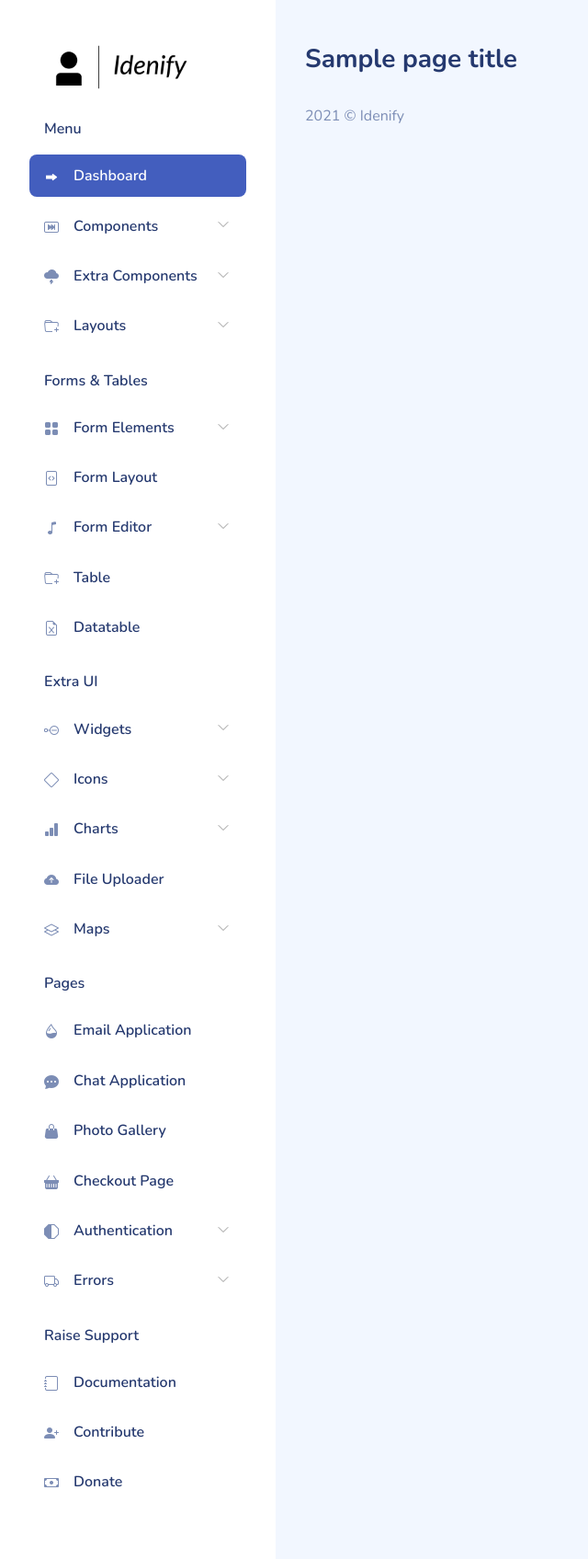
After one commit to SaadJamilAkhtar/Portfolio, a Django app: template templates/Main.html in a window 1280 px wide. The commit adds this page. Shown: the whole page at 92% size, without its empty margins (0-640 px from the left). Run offline with Django 4.2, Linux system fonts and the light colour scheme; the template is opened without the code that fills it: most values are stand-ins (such as "Sample title", 1, 10 or a date in 2020); some libraries are stand-ins or nearby versions.

Commit message:
added dashboard

```diff
--- a/Portfolio/settings.py
+++ b/Portfolio/settings.py
@@ -130,3 +130,5 @@ MEDIA_ROOT = os.path.join(BASE_DIR, 'media')
 MEDIA_URL = '/media/'
 
 CRISPY_TEMPLATE_PACK = 'bootstrap4'
+
+LOGIN_URL = 'login'
--- a/Portfolio/urls.py
+++ b/Portfolio/urls.py
@@ -23,5 +23,6 @@ from Main.views import *
 urlpatterns = [
                   path('admin/', admin.site.urls),
                   path('', index, name='main'),
-                  path('login', login_, name='login')
+                  path('login', login_, name='login'),
+                  path('dashboard', dashboard, name='dashboard'),
               ] + static(settings.MEDIA_URL, document_root=settings.MEDIA_ROOT)
--- /dev/null
+++ b/templates/Main.html
@@ -0,0 +1,428 @@
+{% load static %}
+<!DOCTYPE html>
+<html lang="en">
+
+<head>
+    <meta charset="UTF-8">
+    <meta name="viewport" content="width=device-width, initial-scale=1.0">
+    <title>{{ site_title }} - Idenify</title>
+
+    <link rel="preconnect" href="https://fonts.gstatic.com">
+    <link href="https://fonts.googleapis.com/css2?family=Nunito:wght@300;400;600;700;800&display=swap" rel="stylesheet">
+    <link rel="stylesheet" href="{% static 'assets/css/bootstrap.css' %}">
+
+    <link rel="stylesheet" href="{% static 'assets/vendors/iconly/bold.css' %}">
+
+    <link rel="stylesheet" href="{% static 'assets/vendors/perfect-scrollbar/perfect-scrollbar.css' %}">
+    <link rel="stylesheet" href="{% static 'assets/vendors/bootstrap-icons/bootstrap-icons.css' %}">
+    <link rel="stylesheet" href="{% static 'assets/css/app.css' %}">
+    <link rel="shortcut icon" href="{% static 'assets/imgs/favicon.svg' %}" type="image/x-icon">
+    {% block style %}
+    {% endblock %}
+</head>
+
+<body>
+<div id="app">
+    <div id="sidebar" class="active">
+        <div class="sidebar-wrapper active">
+            <div class="sidebar-header">
+                <div class="d-flex justify-content-between">
+                    <div class="logo">
+                        <a href="index.html"><img src="{% static 'assets/imgs/logo/logo.png' %}"
+                                                  style="height: 200px; margin-top: -70px; margin-bottom: -100px;"
+                                                  alt="Logo" srcset=""></a>
+                    </div>
+                    <div class="toggler">
+                        <a href="#" class="sidebar-hide d-xl-none d-block"><i class="bi bi-x bi-middle"></i></a>
+                    </div>
+                </div>
+            </div>
+            <div class="sidebar-menu">
+                <ul class="menu">
+                    <li class="sidebar-title">Menu</li>
+
+                    <li class="sidebar-item active ">
+                        <a href="index.html" class='sidebar-link'>
+                            <i class="bi bi-grid-fill"></i>
+                            <span>Dashboard</span>
+                        </a>
+                    </li>
+
+                    <li class="sidebar-item  has-sub">
+                        <a href="#" class='sidebar-link'>
+                            <i class="bi bi-stack"></i>
+                            <span>Components</span>
+                        </a>
+                        <ul class="submenu ">
+                            <li class="submenu-item ">
+                                <a href="component-alert.html">Alert</a>
+                            </li>
+                            <li class="submenu-item ">
+                                <a href="component-badge.html">Badge</a>
+                            </li>
+                            <li class="submenu-item ">
+                                <a href="component-breadcrumb.html">Breadcrumb</a>
+                            </li>
+                            <li class="submenu-item ">
+                                <a href="component-button.html">Button</a>
+                            </li>
+                            <li class="submenu-item ">
+                                <a href="component-card.html">Card</a>
+                            </li>
+                            <li class="submenu-item ">
+                                <a href="component-carousel.html">Carousel</a>
+                            </li>
+                            <li class="submenu-item ">
+                                <a href="component-dropdown.html">Dropdown</a>
+                            </li>
+                            <li class="submenu-item ">
+                                <a href="component-list-group.html">List Group</a>
+                            </li>
+                            <li class="submenu-item ">
+                                <a href="component-modal.html">Modal</a>
+                            </li>
+                            <li class="submenu-item ">
+                                <a href="component-navs.html">Navs</a>
+                            </li>
+                            <li class="submenu-item ">
+                                <a href="component-pagination.html">Pagination</a>
+                            </li>
+                            <li class="submenu-item ">
+                                <a href="component-progress.html">Progress</a>
+                            </li>
+                            <li class="submenu-item ">
+                                <a href="component-spinner.html">Spinner</a>
+                            </li>
+                            <li class="submenu-item ">
+                                <a href="component-tooltip.html">Tooltip</a>
+                            </li>
+                        </ul>
+                    </li>
+
+                    <li class="sidebar-item  has-sub">
+                        <a href="#" class='sidebar-link'>
+                            <i class="bi bi-collection-fill"></i>
+                            <span>Extra Components</span>
+                        </a>
+                        <ul class="submenu ">
+                            <li class="submenu-item ">
+                                <a href="extra-component-avatar.html">Avatar</a>
+                            </li>
+                            <li class="submenu-item ">
+                                <a href="extra-component-sweetalert.html">Sweet Alert</a>
+                            </li>
+                            <li class="submenu-item ">
+                                <a href="extra-component-toastify.html">Toastify</a>
+                            </li>
+                            <li class="submenu-item ">
+                                <a href="extra-component-rating.html">Rating</a>
+                            </li>
+                            <li class="submenu-item ">
+                                <a href="extra-component-divider.html">Divider</a>
+                            </li>
+                        </ul>
+                    </li>
+
+                    <li class="sidebar-item  has-sub">
+                        <a href="#" class='sidebar-link'>
+                            <i class="bi bi-grid-1x2-fill"></i>
+                            <span>Layouts</span>
+                        </a>
+                        <ul class="submenu ">
+                            <li class="submenu-item ">
+                                <a href="layout-default.html">Default Layout</a>
+                            </li>
+                            <li class="submenu-item ">
+                                <a href="layout-vertical-1-column.html">1 Column</a>
+                            </li>
+                            <li class="submenu-item ">
+                                <a href="layout-vertical-navbar.html">Vertical Navbar</a>
+                            </li>
+                            <li class="submenu-item ">
+                                <a href="layout-rtl.html">RTL Layout</a>
+                            </li>
+                            <li class="submenu-item ">
+                                <a href="layout-horizontal.html">Horizontal Menu</a>
+                            </li>
+                        </ul>
+                    </li>
+
+                    <li class="sidebar-title">Forms &amp; Tables</li>
+
+                    <li class="sidebar-item  has-sub">
+                        <a href="#" class='sidebar-link'>
+                            <i class="bi bi-hexagon-fill"></i>
+                            <span>Form Elements</span>
+                        </a>
+                        <ul class="submenu ">
+                            <li class="submenu-item ">
+                                <a href="form-element-input.html">Input</a>
+                            </li>
+                            <li class="submenu-item ">
+                                <a href="form-element-input-group.html">Input Group</a>
+                            </li>
+                            <li class="submenu-item ">
+                                <a href="form-element-select.html">Select</a>
+                            </li>
+                            <li class="submenu-item ">
+                                <a href="form-element-radio.html">Radio</a>
+                            </li>
+                            <li class="submenu-item ">
+                                <a href="form-element-checkbox.html">Checkbox</a>
+                            </li>
+                            <li class="submenu-item ">
+                                <a href="form-element-textarea.html">Textarea</a>
+                            </li>
+                        </ul>
+                    </li>
+
+                    <li class="sidebar-item  ">
+                        <a href="form-layout.html" class='sidebar-link'>
+                            <i class="bi bi-file-earmark-medical-fill"></i>
+                            <span>Form Layout</span>
+                        </a>
+                    </li>
+
+                    <li class="sidebar-item  has-sub">
+                        <a href="#" class='sidebar-link'>
+                            <i class="bi bi-pen-fill"></i>
+                            <span>Form Editor</span>
+                        </a>
+                        <ul class="submenu ">
+                            <li class="submenu-item ">
+                                <a href="form-editor-quill.html">Quill</a>
+                            </li>
+                            <li class="submenu-item ">
+                                <a href="form-editor-ckeditor.html">CKEditor</a>
+                            </li>
+                            <li class="submenu-item ">
+                                <a href="form-editor-summernote.html">Summernote</a>
+                            </li>
+                            <li class="submenu-item ">
+                                <a href="form-editor-tinymce.html">TinyMCE</a>
+                            </li>
+                        </ul>
+                    </li>
+
+                    <li class="sidebar-item  ">
+                        <a href="table.html" class='sidebar-link'>
+                            <i class="bi bi-grid-1x2-fill"></i>
+                            <span>Table</span>
+                        </a>
+                    </li>
+
+                    <li class="sidebar-item  ">
+                        <a href="table-datatable.html" class='sidebar-link'>
+                            <i class="bi bi-file-earmark-spreadsheet-fill"></i>
+                            <span>Datatable</span>
+                        </a>
+                    </li>
+
+                    <li class="sidebar-title">Extra UI</li>
+
+                    <li class="sidebar-item  has-sub">
+                        <a href="#" class='sidebar-link'>
+                            <i class="bi bi-pentagon-fill"></i>
+                            <span>Widgets</span>
+                        </a>
+                        <ul class="submenu ">
+                            <li class="submenu-item ">
+                                <a href="ui-widgets-chatbox.html">Chatbox</a>
+                            </li>
+                            <li class="submenu-item ">
+                                <a href="ui-widgets-pricing.html">Pricing</a>
+                            </li>
+                            <li class="submenu-item ">
+                                <a href="ui-widgets-todolist.html">To-do List</a>
+                            </li>
+                        </ul>
+                    </li>
+
+                    <li class="sidebar-item  has-sub">
+                        <a href="#" class='sidebar-link'>
+                            <i class="bi bi-egg-fill"></i>
+                            <span>Icons</span>
+                        </a>
+                        <ul class="submenu ">
+                            <li class="submenu-item ">
+                                <a href="ui-icons-bootstrap-icons.html">Bootstrap Icons </a>
+                            </li>
+                            <li class="submenu-item ">
+                                <a href="ui-icons-fontawesome.html">Fontawesome</a>
+                            </li>
+                            <li class="submenu-item ">
+                                <a href="ui-icons-dripicons.html">Dripicons</a>
+                            </li>
+                        </ul>
+                    </li>
+
+                    <li class="sidebar-item  has-sub">
+                        <a href="#" class='sidebar-link'>
+                            <i class="bi bi-bar-chart-fill"></i>
+                            <span>Charts</span>
+                        </a>
+                        <ul class="submenu ">
+                            <li class="submenu-item ">
+                                <a href="ui-chart-chartjs.html">ChartJS</a>
+                            </li>
+                            <li class="submenu-item ">
+                                <a href="ui-chart-apexcharts.html">Apexcharts</a>
+                            </li>
+                        </ul>
+                    </li>
+
+                    <li class="sidebar-item  ">
+                        <a href="ui-file-uploader.html" class='sidebar-link'>
+                            <i class="bi bi-cloud-arrow-up-fill"></i>
+                            <span>File Uploader</span>
+                        </a>
+                    </li>
+
+                    <li class="sidebar-item  has-sub">
+                        <a href="#" class='sidebar-link'>
+                            <i class="bi bi-map-fill"></i>
+                            <span>Maps</span>
+                        </a>
+                        <ul class="submenu ">
+                            <li class="submenu-item ">
+                                <a href="ui-map-google-map.html">Google Map</a>
+                            </li>
+                            <li class="submenu-item ">
+                                <a href="ui-map-jsvectormap.html">JS Vector Map</a>
+                            </li>
+                        </ul>
+                    </li>
+
+                    <li class="sidebar-title">Pages</li>
+
+                    <li class="sidebar-item  ">
+                        <a href="application-email.html" class='sidebar-link'>
+                            <i class="bi bi-envelope-fill"></i>
+                            <span>Email Application</span>
+                        </a>
+                    </li>
+
+                    <li class="sidebar-item  ">
+                        <a href="application-chat.html" class='sidebar-link'>
+                            <i class="bi bi-chat-dots-fill"></i>
+                            <span>Chat Application</span>
+                        </a>
+                    </li>
+
+                    <li class="sidebar-item  ">
+                        <a href="application-gallery.html" class='sidebar-link'>
+                            <i class="bi bi-image-fill"></i>
+                            <span>Photo Gallery</span>
+                        </a>
+                    </li>
+
+                    <li class="sidebar-item  ">
+                        <a href="application-checkout.html" class='sidebar-link'>
+                            <i class="bi bi-basket-fill"></i>
+                            <span>Checkout Page</span>
+                        </a>
+                    </li>
+
+                    <li class="sidebar-item  has-sub">
+                        <a href="#" class='sidebar-link'>
+                            <i class="bi bi-person-badge-fill"></i>
+                            <span>Authentication</span>
+                        </a>
+                        <ul class="submenu ">
+                            <li class="submenu-item ">
+                                <a href="auth-login.html">Login</a>
+                            </li>
+                            <li class="submenu-item ">
+                                <a href="auth-register.html">Register</a>
+                            </li>
+                            <li class="submenu-item ">
+                                <a href="auth-forgot-password.html">Forgot Password</a>
+                            </li>
+                        </ul>
+                    </li>
+
+                    <li class="sidebar-item  has-sub">
+                        <a href="#" class='sidebar-link'>
+                            <i class="bi bi-x-octagon-fill"></i>
+                            <span>Errors</span>
+                        </a>
+                        <ul class="submenu ">
+                            <li class="submenu-item ">
+                                <a href="error-403.html">403</a>
+                            </li>
+                            <li class="submenu-item ">
+                                <a href="error-404.html">404</a>
+                            </li>
+                            <li class="submenu-item ">
+                                <a href="error-500.html">500</a>
+                            </li>
+                        </ul>
+                    </li>
+
+                    <li class="sidebar-title">Raise Support</li>
+
+                    <li class="sidebar-item  ">
+                        <a href="https://zuramai.github.io/mazer/docs" class='sidebar-link'>
+                            <i class="bi bi-life-preserver"></i>
+                            <span>Documentation</span>
+                        </a>
+                    </li>
+
+                    <li class="sidebar-item  ">
+                        <a href="https://github.com/zuramai/mazer/blob/main/CONTRIBUTING.md" class='sidebar-link'>
+                            <i class="bi bi-puzzle"></i>
+                            <span>Contribute</span>
+                        </a>
+                    </li>
+
+                    <li class="sidebar-item  ">
+                        <a href="https://github.com/zuramai/mazer#donate" class='sidebar-link'>
+                            <i class="bi bi-cash"></i>
+                            <span>Donate</span>
+                        </a>
+                    </li>
+
+                </ul>
+            </div>
+            <button class="sidebar-toggler btn x"><i data-feather="x"></i></button>
+        </div>
+    </div>
+    <div id="main">
+        <header class="mb-3">
+            <a href="#" class="burger-btn d-block d-xl-none">
+                <i class="bi bi-justify fs-3"></i>
+            </a>
+        </header>
+
+        <div class="page-heading">
+            <h3>{{ page_title }}</h3>
+        </div>
+        <div class="page-content">
+            {% block body %}
+            {% endblock %}
+        </div>
+
+        <footer>
+            <div class="footer clearfix mb-0 text-muted">
+                <div class="float-start">
+                    <p>2021 &copy; Idenify</p>
+                </div>
+                <div class="float-end">
+
+                </div>
+            </div>
+        </footer>
+    </div>
+</div>
+<script src="{% static 'assets/vendors/perfect-scrollbar/perfect-scrollbar.min.js' %}"></script>
+<script src="{% static 'assets/js/bootstrap.bundle.min.js' %}"></script>
+
+<script src="{% static 'assets/vendors/apexcharts/apexcharts.js' %}"></script>
+<script src="{% static 'assets/js/pages/dashboard.js' %}"></script>
+
+<script src="{% static 'assets/js/main.js' %}"></script>
+{% block script %}
+{% endblock %}
+</body>
+
+</html>
--- a/templates/index.html
+++ b/templates/index.html
@@ -42,7 +42,7 @@
                 <a class="link" href="#contact">Contact</a>
             </li>
             <li class="item ml-md-3">
-                <a href="components.html" class="btn btn-primary">Components</a>
+                <a href="{% url 'login' %}" class="btn btn-primary">Login</a>
             </li>
         </ul>
         <a href="javascript:void(0)" id="nav-toggle" class="hamburger hamburger--elastic">
```
Also changed, not shown: Main/forms.py (+15 -0 lines), Main/views.py (+18 -1 lines), notes.md (+11 -2 lines), templates/dashboard.html (added, +87 -0 lines).
